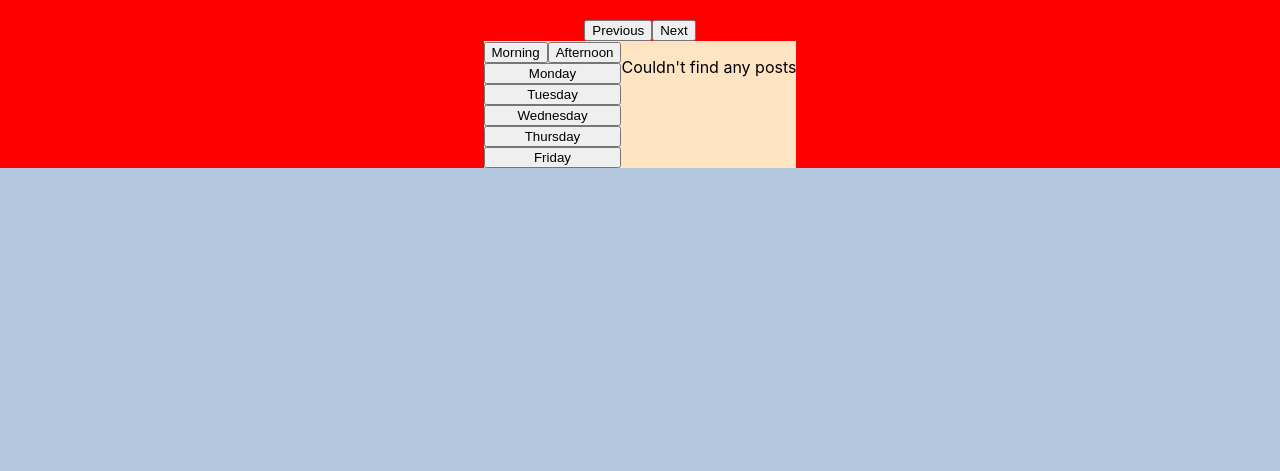
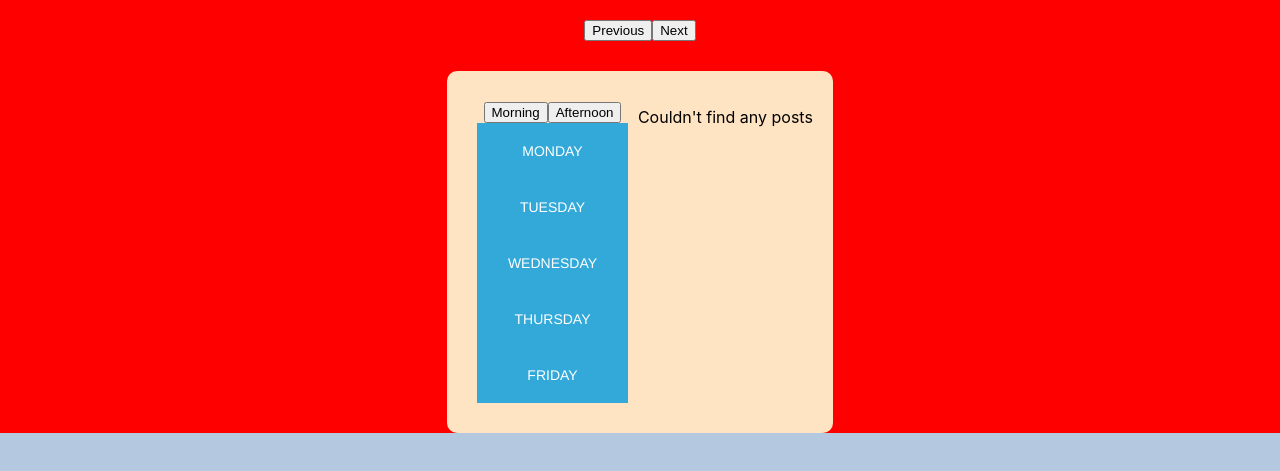
Before and after one commit to SchoolOfCode/bc13_w9_project-frontend-team-fiar, a React app in the folder my-app/: page / in a window 1280 px wide. Shown: the part 63-534 px from the top of the page. Built offline with nearby package versions, Linux system fonts and the light colour scheme; no server answers.

Commit message:
major stylez

```diff
--- a/my-app/src/components/app/App.css
+++ b/my-app/src/components/app/App.css
@@ -11,18 +11,99 @@
   display: flex;
   flex-direction: row;
   justify-content: space-between;
+  margin-top: 30px;
+  padding: 20px;
+  border-radius: 10px
+  ;
 }
 
 .day-buttons {
   display: flex;
   flex-direction: column;
+  padding: 10px;
+  background-color: ;
+}
+
+
+
+/* CSS */
+.buttonday {
+  appearance: none;
+  background-color: #32A9D9;
+  border-width: 0;
+  box-sizing: border-box;
+  color: #ffffff;
+  cursor: pointer;
+  display: inline-block;
+  font-family: Clarkson,Helvetica,sans-serif;
+  font-size: 14px;
+  font-weight: 500;
+  letter-spacing: 0;
+  line-height: 1em;
+  margin: 0;
+  opacity: 1;
+  outline: 0;
+  padding: 1.5em 2.2em;
+  position: relative;
+  text-align: center;
+  text-decoration: none;
+  text-rendering: geometricprecision;
+  text-transform: uppercase;
+  transition: opacity 300ms cubic-bezier(.694, 0, 0.335, 1),background-color 100ms cubic-bezier(.694, 0, 0.335, 1),color 100ms cubic-bezier(.694, 0, 0.335, 1);
+  user-select: none;
+  -webkit-user-select: none;
+  touch-action: manipulation;
+  vertical-align: baseline;
+  white-space: nowrap;
+}
+
+.buttonday:before {
+  animation: opacityFallbackOut .5s step-end forwards;
+  backface-visibility: visible;
+  background-color: #012840;
+  clip-path: polygon(-1% 0, 0 0, -25% 100%, -1% 100%);
+  content: "";
+  color:white;
+  height: 100%;
+  left: 0;
+  position: absolute;
+  top: 0;
+  transform: translateZ(0);
+  transition: clip-path .5s cubic-bezier(.165, 0.84, 0.44, 1), -webkit-clip-path .5s cubic-bezier(.165, 0.84, 0.44, 1);
+  width: 100%;
+}
+
+.buttonday:hover:before {
+  color:white;
+  animation: opacityFallbackIn 0s step-start forwards;
+  clip-path: polygon(0 0, 101% 0, 101% 101%, 0 101%);
+}
+
+.buttonday:after {
+  color:white;
+  background-color: #FFFFFF;
+}
+
+.buttonday span {
+  z-index: 1;
+  position: relative;
 }
 
 
 .Posts {
   background-color: green;
+  max-width: 500px;
+  padding-left: 30px;
 }
+.inputs{
+  display: flex;
+  flex-direction: column;
+}
+.commentplease{
 
+  width: auto;
+  height: 100px
+}
 .Comments {
   background-color: blueviolet;
 }
--- a/my-app/src/components/comment section/index.js
+++ b/my-app/src/components/comment section/index.js
@@ -17,13 +17,14 @@ function CommentSection({ handleSubmit }) {
   }
 
   return (
-    <div>
+    <div className="inputs">
       <input
         type="text"
         placeholder="Username here"
         onChange={handleUserNameChange}
       ></input>
       <input
+        className="commentplease"
         type="text"
         placeholder="comment here"
         onChange={handleChange}
--- a/my-app/src/components/post section/index.css
+++ b/my-app/src/components/post section/index.css
@@ -0,0 +1,4 @@
+.usernameBold{
+    font-size: larger;
+    font-weight: 600;
+}
--- a/my-app/src/components/post section/index.js
+++ b/my-app/src/components/post section/index.js
@@ -1,12 +1,14 @@
 //import { useState, useEffect } from "react";
 import Comments from "../comments";
+import "./index.css";
 
 function PostsSection({ posts, commentsArr }) {
   return (
     <div className="post-section">
       <div className="Posts">
         <p>
-          {posts[0]?.username}, {posts[0]?.contents}
+          <span className="usernameBold">{posts[0]?.username}: </span>
+          {posts[0]?.contents}
         </p>
       </div>
 
--- a/my-app/src/components/sidebar/index.js
+++ b/my-app/src/components/sidebar/index.js
@@ -5,11 +5,21 @@ function Sidebar({ handleDay, handleTime }) {
   return (
     <div className="day-buttons">
       <MorningAfternoonButtons handleTime={handleTime} />
-      <button onClick={() => handleDay("mon")}>Monday</button>
-      <button onClick={() => handleDay("tue")}>Tuesday</button>
-      <button onClick={() => handleDay("wed")}>Wednesday</button>
-      <button onClick={() => handleDay("thu")}>Thursday</button>
-      <button onClick={() => handleDay("fri")}>Friday</button>
+      <button className="buttonday" onClick={() => handleDay("mon")}>
+        Monday
+      </button>
+      <button className="buttonday" onClick={() => handleDay("tue")}>
+        Tuesday
+      </button>
+      <button className="buttonday" onClick={() => handleDay("wed")}>
+        Wednesday
+      </button>
+      <button className="buttonday" onClick={() => handleDay("thu")}>
+        Thursday
+      </button>
+      <button className="buttonday" onClick={() => handleDay("fri")}>
+        Friday
+      </button>
     </div>
   );
 }
```
